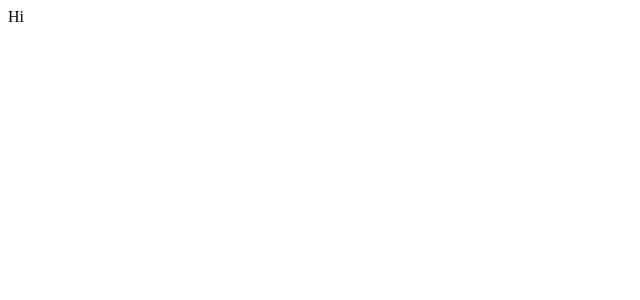
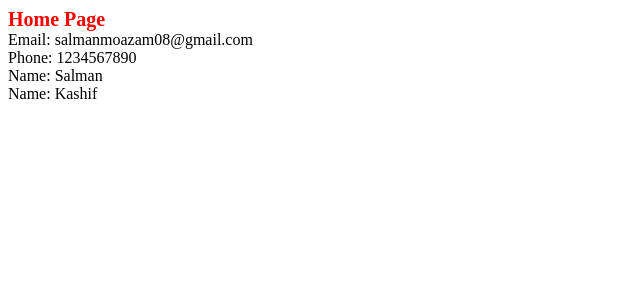
Before and after one commit to Moazam05/learn-vue-js, a Vue app: page / in a window 1280 px wide. Shown: the top 300 px of the page, without its empty margins (0-640 px from the left). Built offline with nearby package versions, Linux system fonts and the light colour scheme.

Commit message:
send data from script to html

```diff
--- a/src/components/Home.vue
+++ b/src/components/Home.vue
@@ -1,9 +1,38 @@
 <template>
-  <div>Hi</div>
+  <div
+    :style="{
+      color: 'red',
+      fontSize: '20px',
+      fontWeight: 'bold',
+    }"
+  >
+    Home Page
+  </div>
+  <div>Email: {{ email }}</div>
+  <div>Phone: {{ phone }}</div>
+  <div>Name: {{ getName("Salman") }}</div>
+  <div>Name: {{ getName("Kashif") }}</div>
+  <!-- <div>HotMail: {{ hotMail }}</div> -->
 </template>
 
 <script>
 export default {
   name: "Home",
+
+  setup() {
+    const email = "salmanmoazam08@gmail.com";
+    const phone = "1234567890";
+    const getName = (name) => {
+      return name;
+    };
+
+    return { email, phone, getName };
+  },
+
+  // data() {
+  //   return {
+  //     hotMail: "salman@hotmail.com",
+  //   };
+  // },
 };
 </script>
```
